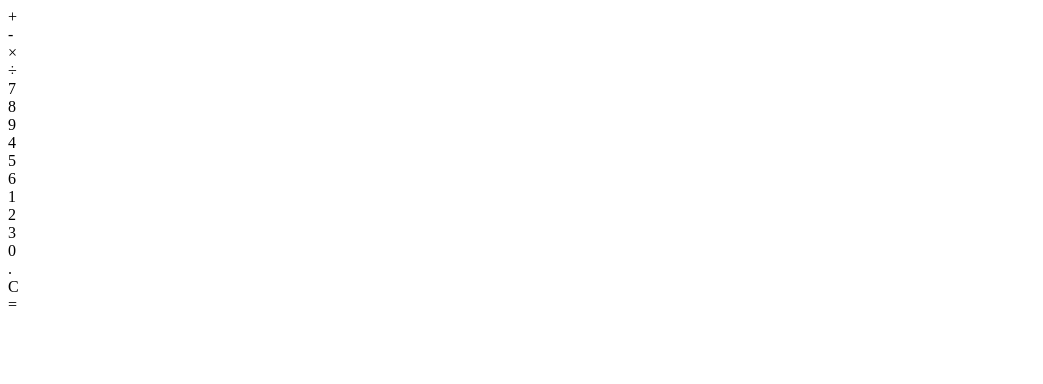
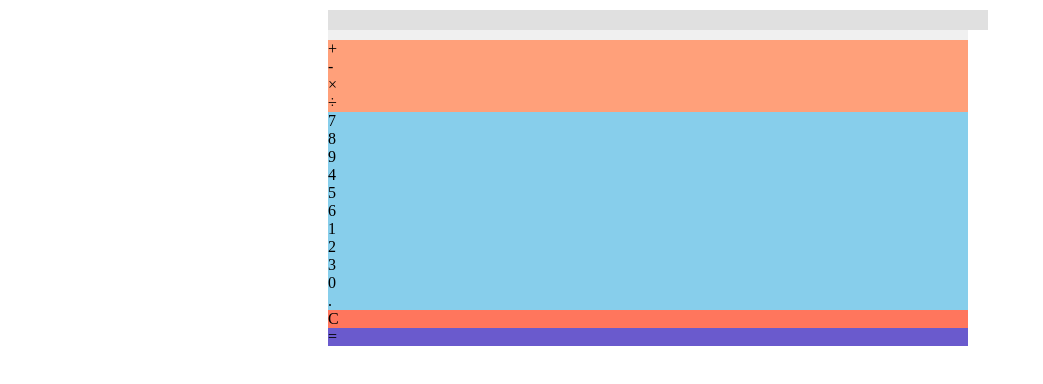
Before and after one commit to SamiraRebholz/calculator, a plain HTML site: page index.html in a window 1280 px wide. Shown: the whole page, without its empty margins (0-1043 px from the left). Drawn offline with Linux system fonts and the light colour scheme.

Commit message:
Add CSS variables for calculator styling

```diff
--- a/style.css
+++ b/style.css
@@ -1,12 +1,35 @@
+@import url(./variables.css);
+
 body {
     width: 100vw;
 }
-
-.calculator__keys {
-    display: grid;
-    grid-template-columns: repeat(4, 1fr);
+.calculator {
+    width: 50%;
+    position: relative;
+    left: 50%;
+    transform: translate(-50%);
+    background-color: var(--bg);
 }
 
-.calculator__keys > button {
-    color: #000;
+.input {
+    background-color: var(--display);
+    color: white;
+    width: 100%;
+    height: 50%;
+    font-size: 20px;
+    padding: 10px;
+    margin: 10px 0;
 }
+
+.operators {
+    background-color: var(--operators);
+}
+.numbers {
+    background-color: var(--numbers);
+}
+.equal {
+    background-color: var(--equal);
+}
+#clear {
+    background-color: var(--clear);
+}
--- /dev/null
+++ b/variables.css
@@ -0,0 +1,8 @@
+:root{
+    --bg: #F0F0F0;
+    --display: #E0E0E0;
+    --operators: #FFA07A;
+    --numbers: #87CEEB;
+    --equal: #6A5ACD;
+    --clear: #FF765D;
+}
```
